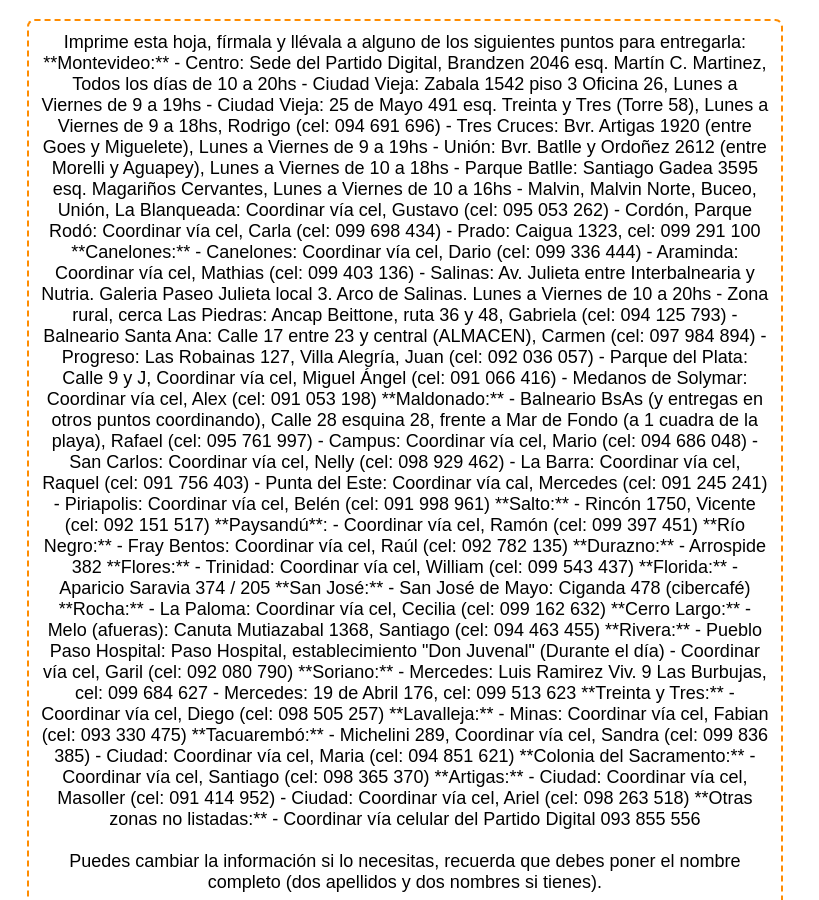
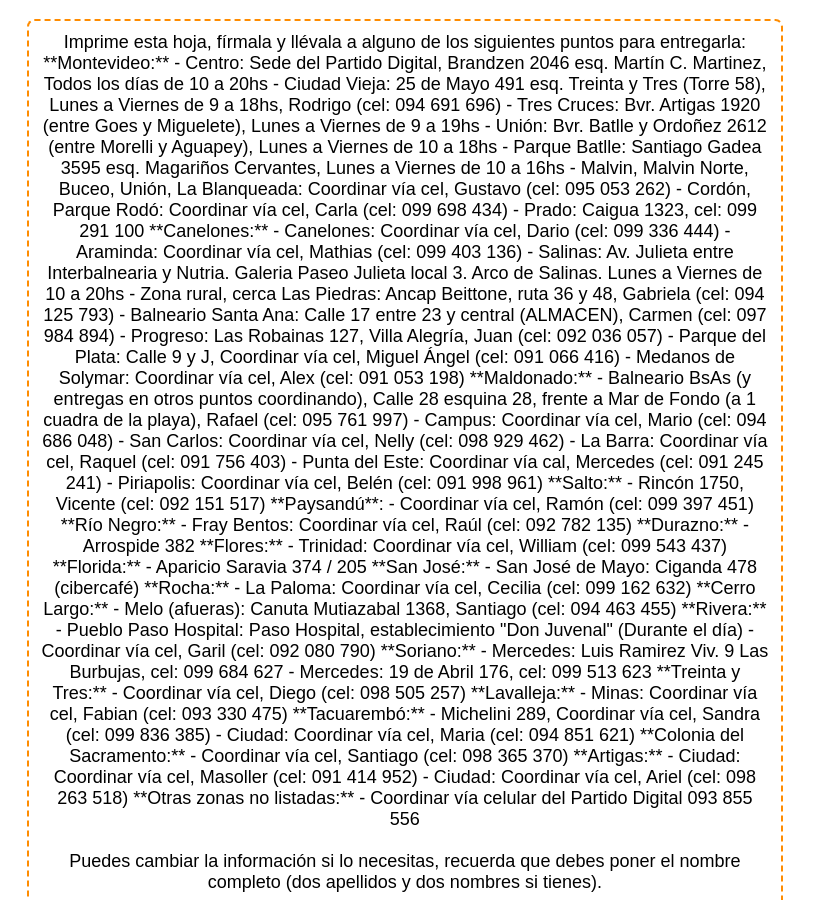
Before and after one commit to PartidoDigital/PartidoDigital-Web, a Jekyll site: the page built from hoja.html, in a window 1280 px wide and 900 px high. Shown: the whole window, without its empty margins (0-819 px from the left). Built offline with Jekyll 4.4.1, drawn with Linux system fonts in a browser that asks for light colours.

Commit message:
Update _ubicaciones.html

```diff
--- a/_includes/_ubicaciones.html
+++ b/_includes/_ubicaciones.html
@@ -1,7 +1,6 @@
 
 **Montevideo:**
  - Centro: Sede del Partido Digital, Brandzen 2046 esq. Martín C. Martinez, Todos los días de 10 a 20hs
- - Ciudad Vieja: Zabala 1542 piso 3 Oficina 26, Lunes a Viernes de 9 a 19hs
  - Ciudad Vieja: 25 de Mayo 491 esq. Treinta y Tres (Torre 58), Lunes a Viernes de 9 a 18hs, Rodrigo (cel: 094 691 696)
  - Tres Cruces: Bvr. Artigas 1920 (entre Goes y Miguelete), Lunes a Viernes de 9 a 19hs
  - Unión: Bvr. Batlle y Ordoñez 2612 (entre Morelli y Aguapey), Lunes a Viernes de 10 a 18hs
```
